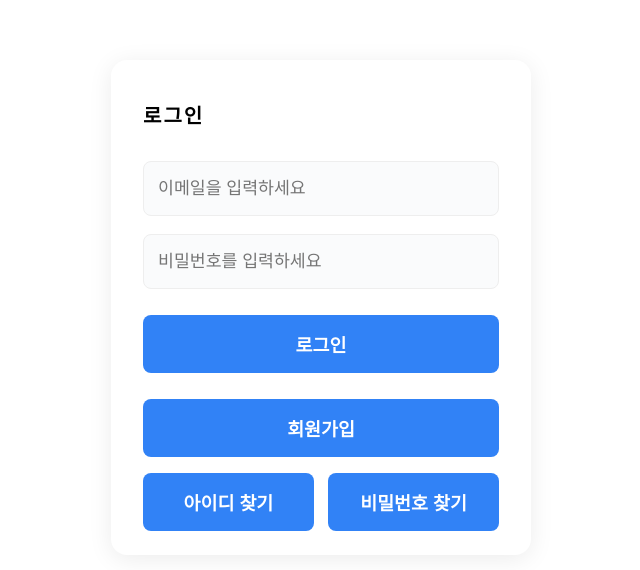
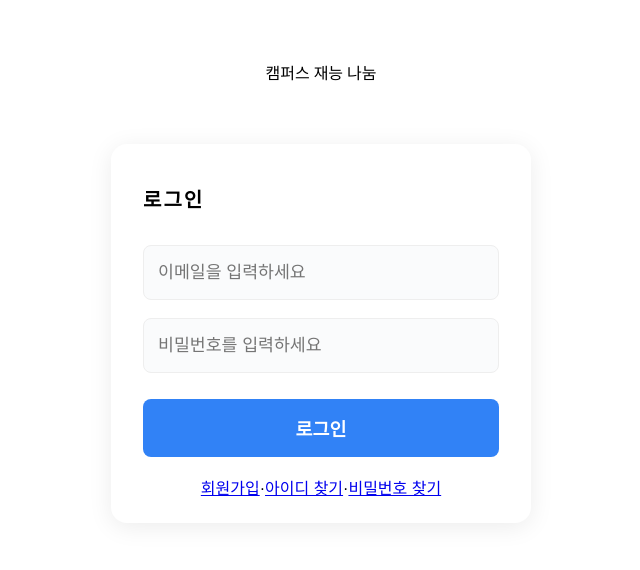
Before and after one commit to K-TJ-125/web-example, a React (Vite) app in the folder frontend/: page /login in a window 1280 px wide. Shown: the top 570 px of the page, without its empty margins (319-959 px from the left). Built offline with nearby package versions, Linux system fonts and the light colour scheme.

Commit message:
로그인- 메인 페이지 이동 추가

```diff
--- a/frontend/src/pages/Login.jsx
+++ b/frontend/src/pages/Login.jsx
@@ -3,15 +3,10 @@ import { useNavigate } from "react-router-dom";
 import "./Login.css";
 
 function Login() {
-  const [form, setForm] = useState({
-    email: "",
-    password: "",
-  });
+  const [email, setEmail] = useState("");
+  const [password, setPassword] = useState("");
+  const [alertMsg, setAlertMsg] = useState("");
   const navigate = useNavigate();
-
-  const handleChange = (e) => {
-    setForm({ ...form, [e.target.name]: e.target.value });
-  };
 
   const handleSubmit = async (e) => {
     e.preventDefault();
@@ -19,76 +14,69 @@ function Login() {
       const res = await fetch("http://localhost:3000/api/login", {
         method: "POST",
         headers: { "Content-Type": "application/json" },
-        body: JSON.stringify(form),
+        body: JSON.stringify({ email, password }),
       });
       if (res.ok) {
         alert("로그인 성공!");
         navigate("/"); // 로그인 성공 시 메인 페이지로 이동
       } else {
         const data = await res.json();
-        alert(data.message || "로그인 실패");
+        setAlertMsg(data.message || "로그인 실패");
       }
     } catch (err) {
-      alert("서버 오류");
+      setAlertMsg("서버 오류");
     }
   };
 
   return (
+    <>
+      <div style={{ width: "100%", textAlign: "center", margin: "60px 0 20px 0" }}>
+        <span className="main-link" onClick={() => navigate("/")}>
+          캠퍼스 재능 나눔
+        </span>
+      </div>
       <div className="hackerton-container nexon-style">
         <div className="logo">로그인</div>
         <form onSubmit={handleSubmit} className="nexon-form">
           <input
             type="email"
-          name="email"
             className="nexon-input"
             placeholder="이메일을 입력하세요"
-          value={form.email}
-          onChange={handleChange}
+            value={email}
+            onChange={(e) => setEmail(e.target.value)}
             required
           />
           <input
             type="password"
-          name="password"
             className="nexon-input"
             placeholder="비밀번호를 입력하세요"
-          value={form.password}
-          onChange={handleChange}
+            value={password}
+            onChange={(e) => setPassword(e.target.value)}
             required
           />
           <button type="submit" className="nexon-login-btn">
             로그인
           </button>
         </form>
-      <button
-        className="nexon-login-btn"
-        style={{ width: "100%", marginTop: 8 }}
-        onClick={() => navigate("/register")}
-      >
-        회원가입
-      </button>
-      <div
-        style={{
-          display: "flex",
-          justifyContent: "space-between",
-          marginTop: 8,
-        }}
-      >
-        <button
-          className="nexon-login-btn"
-          style={{ width: "48%" }}
-          onClick={() => navigate("/find-id")}
-        >
-          아이디 찾기
-        </button>
-        <button
-          className="nexon-login-btn"
-          style={{ width: "48%" }}
-          onClick={() => navigate("/find-password")}
-        >
-          비밀번호 찾기
+        <div className="simple-links">
+          <a href="/register">회원가입</a>
+          <span>·</span>
+          <a href="/find-id">아이디 찾기</a>
+          <span>·</span>
+          <a href="/find-password">비밀번호 찾기</a>
+        </div>
+        {alertMsg && (
+          <div className="modal-backdrop">
+            <div className="modal">
+              <p>{alertMsg}</p>
+              <button onClick={() => setAlertMsg("")} className="nexon-login-btn">
+                닫기
               </button>
             </div>
           </div>
+        )}
+      </div>
+    </>
   );
 }
 
```
Lines whose indentation alone changed are shown as unchanged.
